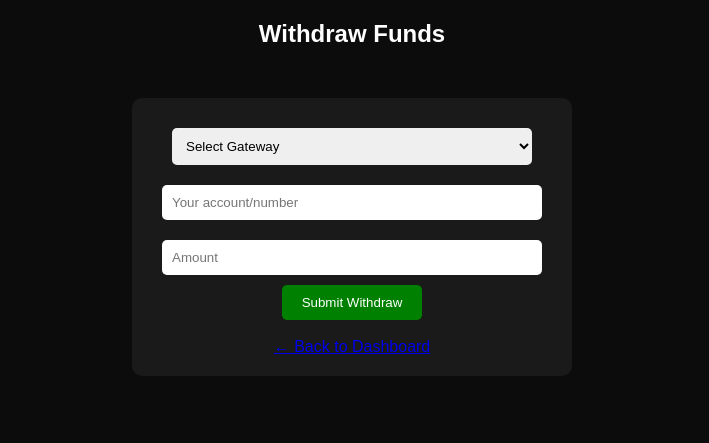
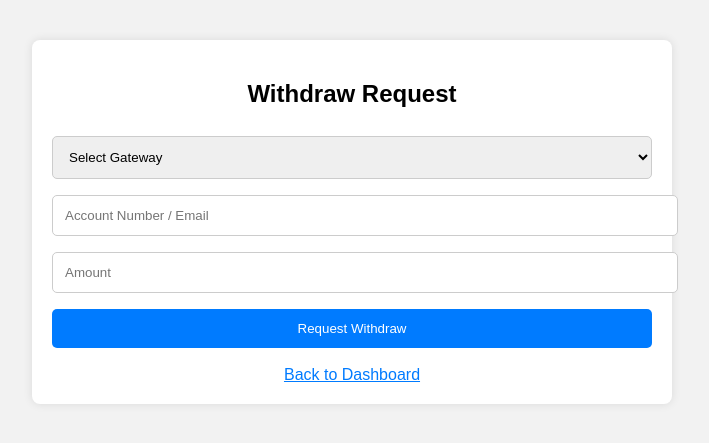
Before and after one commit to talha441/WalletoHub, a Flask app: page /withdraw in a window 1280 px wide. Shown: the top 443 px of the page, without its empty margins (288-997 px from the left). Run offline with Flask 3, Linux system fonts and the light colour scheme; the visitor is signed in with stand-in values (Sample User, id 1).

Commit message:
Update withdraw.html

```diff
--- a/templates/withdraw.html
+++ b/templates/withdraw.html
@@ -1,36 +1,19 @@
-<!DOCTYPE html>
-<html>
-<head>
-  <title>Withdraw | WalletoHub</title>
-  <style>
-    body { font-family: Arial; background: #0c0c0c; color: white; text-align: center; }
-    .form-box { background: #1a1a1a; padding: 20px; border-radius: 10px; width: 90%; max-width: 400px; margin: 50px auto; }
-    input, select { padding: 10px; width: 90%; margin: 10px 0; border-radius: 5px; border: none; }
-    button { padding: 10px 20px; background: green; color: white; border: none; border-radius: 5px; }
-  </style>
-</head>
-<body>
-  <h2>Withdraw Funds</h2>
-  <div class="form-box">
+{% extends 'base.html' %}
+{% block title %}Withdraw{% endblock %}
+{% block content %}
+<h2>Withdraw Request</h2>
 <form method="POST">
   <select name="method" required>
-        <option value="" disabled selected>Select Gateway</option>
+    <option value="">Select Gateway</option>
     <option value="Bkash">Bkash</option>
     <option value="Nagad">Nagad</option>
     <option value="Rocket">Rocket</option>
-        <option value="Upay">Upay</option>
     <option value="PayPal">PayPal</option>
     <option value="Payoneer">Payoneer</option>
-        <option value="Skrill">Skrill</option>
-        <option value="Wise">Wise</option>
-        <option value="Binance">Binance (USDT/BTC)</option>
-      </select><br>
-      <input type="text" name="number" placeholder="Your account/number" required><br>
-      <input type="number" step="0.01" name="amount" placeholder="Amount" required><br>
-      <button type="submit">Submit Withdraw</button>
+  </select>
+  <input type="text" name="number" placeholder="Account Number / Email" required>
+  <input type="number" name="amount" placeholder="Amount" required>
+  <button type="submit">Request Withdraw</button>
 </form>
-    <br>
-    <a href="/dashboard">← Back to Dashboard</a>
-  </div>
-</body>
-</html>
+<a href="/dashboard">Back to Dashboard</a>
+{% endblock %}
```
Lines whose indentation alone changed are shown as unchanged.
